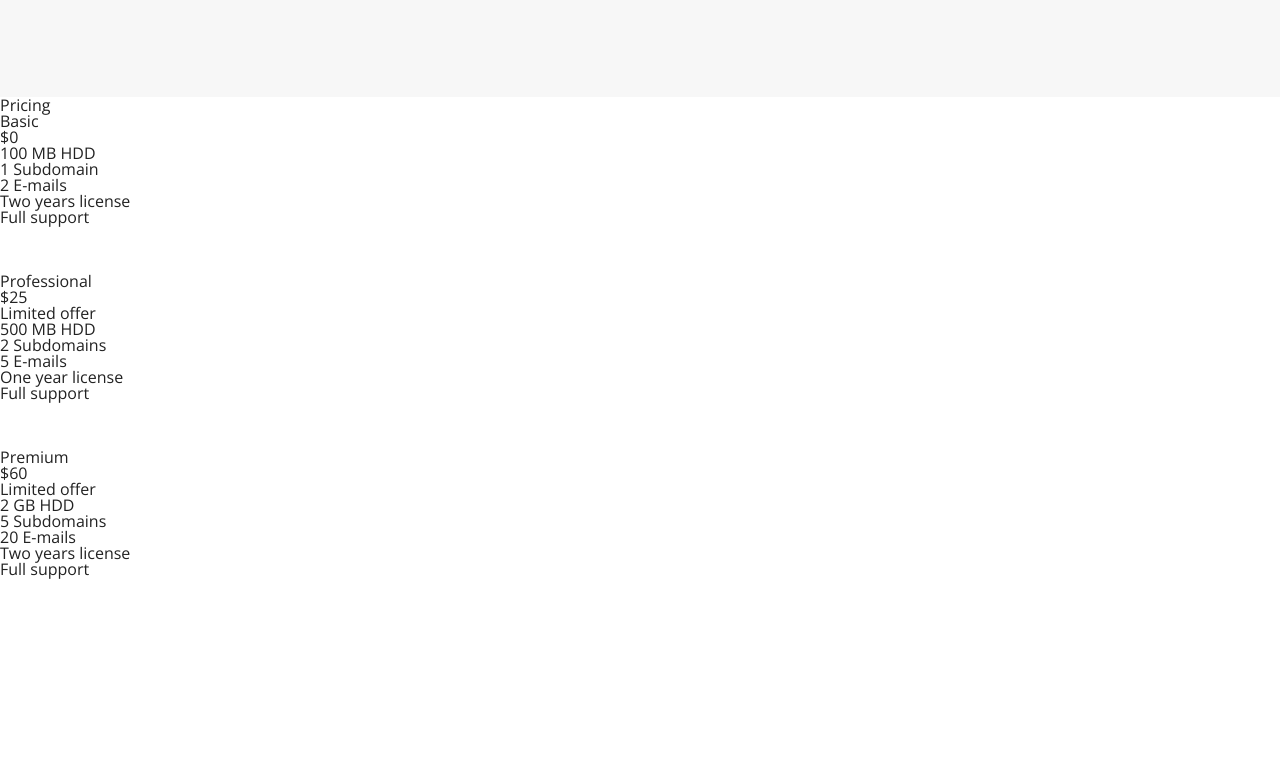
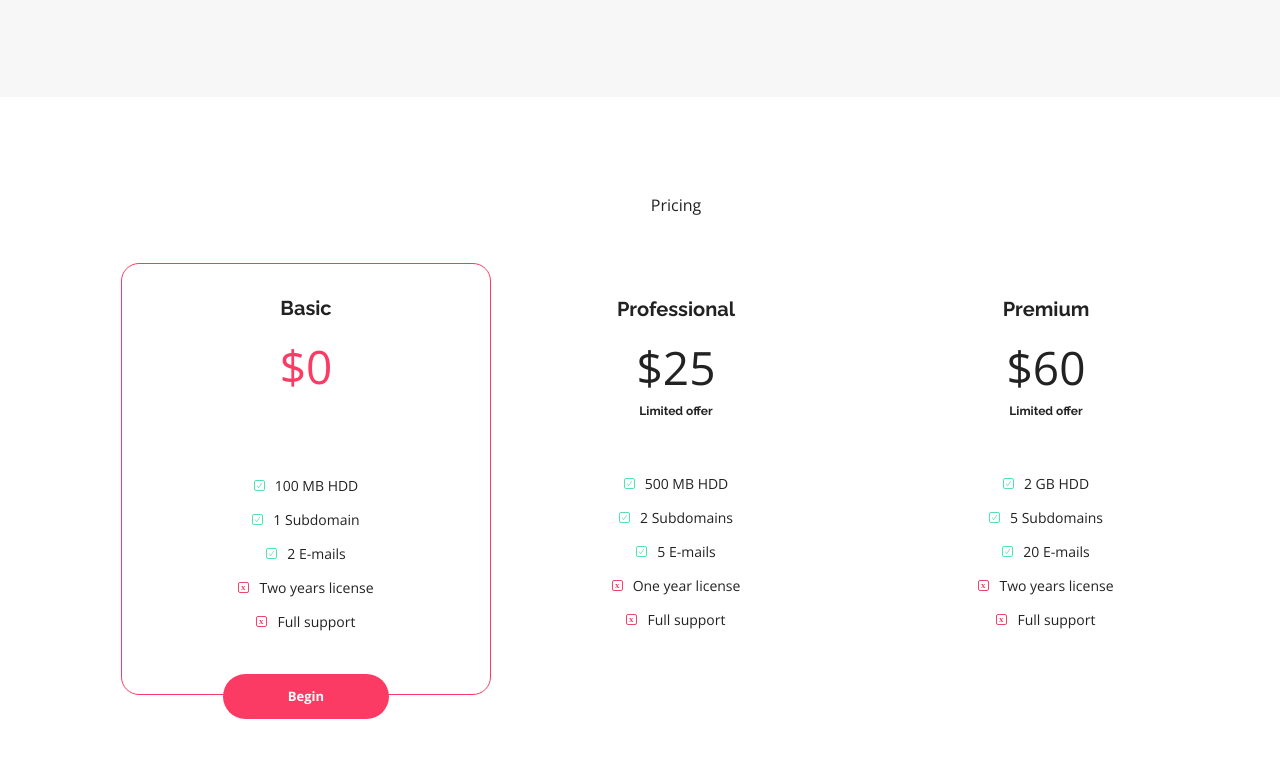
Before and after one commit to maciekm88/BestShop, a plain HTML site: page index.html in a window 1280 px wide. Shown: the part 2428-3185 px from the top of the page. Before the commit the page ends 3053 px from the top, so only its background shows below. Drawn offline with nearby package versions, Linux system fonts and the light colour scheme.

Commit message:
Stylowanie sekcji pricing

```diff
--- a/css/style.css
+++ b/css/style.css
@@ -354,3 +354,113 @@ a {
     height: auto;
     margin-top: 55px;
 }
+
+/*sekcja CENNIK*/
+
+.pricing {
+    margin: 100px auto;
+    display: flex;
+    flex-direction: column;
+    justify-content: center;
+    align-items: center;
+}
+
+.pricing__boxes {
+    display: flex;
+    align-items: center;
+    justify-content: center;
+    margin-top: 50px;
+}
+
+.pricing__box {
+    width: 370px;
+    border-radius: 18px;
+    display: flex;
+    flex-direction: column;
+    align-items: center;
+    border: 1px solid var(--accent-color);
+}
+
+.pricing__details {
+    margin-top: 34px;
+    margin-bottom: 60px;
+    text-align: center;
+}
+
+.pricing__type {
+    font-size: 1.25rem;
+    font-family: var(--font-raleway);
+    font-weight: 700;
+}
+
+.pricing__price {
+    font-size: 2.875rem;
+    font-family: var(--font-open-sans);
+    font-weight: 300;
+    margin-top: 25px;
+    color: var(--accent-color);
+}
+
+.pricing__limited {
+    text-align: center;
+    margin-top: 15px;
+    font-size: 0.75rem;
+    font-family: var(--font-raleway);
+    font-weight: 700;
+}
+
+.pricing__items {
+    text-align: center;
+}
+
+.pricing__item {
+    font-size: 14px;
+    margin-bottom: 20px;
+}
+
+.pricing__item::before {
+    content: "";
+    width: 11px;
+    height: 11px;
+    display: inline-block;
+    margin-right: 10px;
+    background-image: url("../assets/Ckechmark-1.svg");
+}
+
+.pricing__item--not::before {
+    background-image: url("../assets/Close.svg");
+}
+
+.pricing__box .btn {
+    position: relative;
+    bottom: -25px;
+    font-size: 0.8125rem;
+    background-color: var(--accent-color);
+}
+
+.pricing__box--basic {
+    --accent-color: var(--color-redish);
+}
+
+.pricing__box--basic .pricing__price {
+    margin-bottom: 30px;
+}
+
+.pricing__box--professional {
+    --accent-color: var(--color-primary);
+    width: 400px;
+    margin: 0 40px;
+    box-shadow: 5px 1px 27px var(--color-primary-shadow);
+}
+
+.pricing__box--professional .pricing__type {
+    font-size: 1.3125rem;
+}
+
+.pricing__box--professional .pricing__item {
+    margin-bottom: 25px;
+}
+
+.pricing__box--premium {
+    --accent-color: var(--color-green);
+}
```
